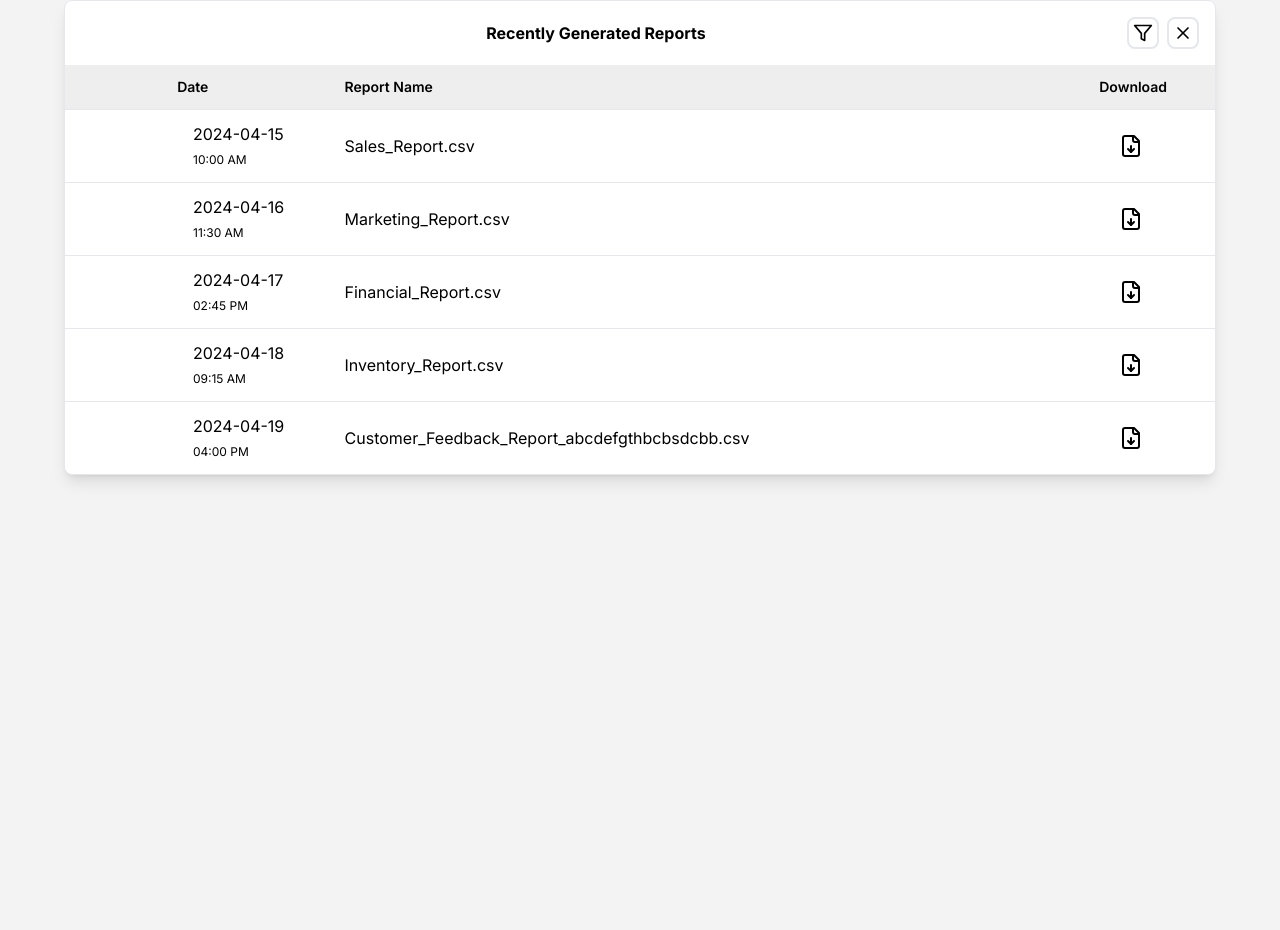
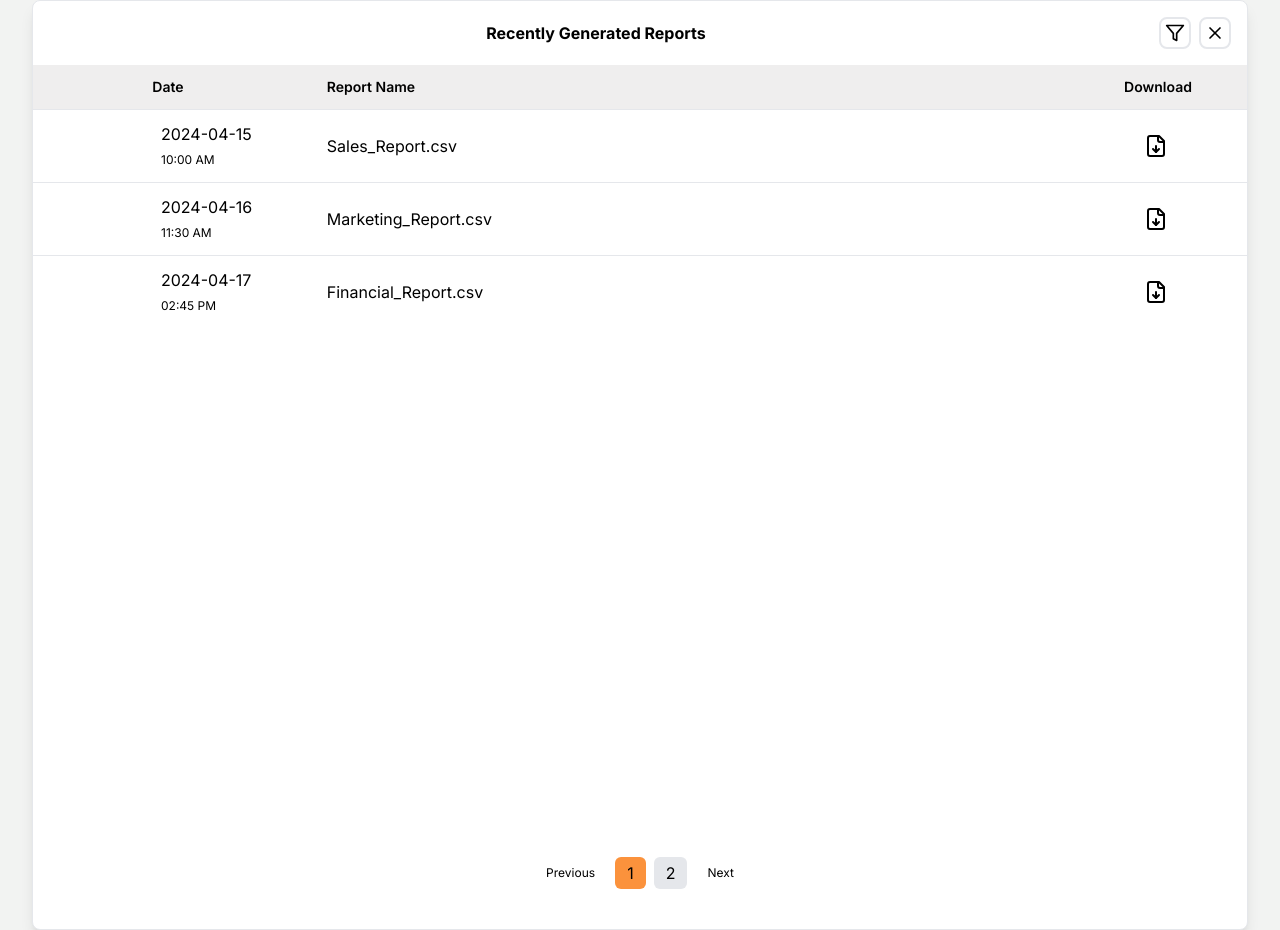
Before and after one commit to Sudipto-das/monter-assignment, a Next.js app: page / in a window 1280 px wide. Before the commit the page ends 800 px from the top, so only its background shows below. Built offline with nearby package versions, Linux system fonts and the light colour scheme.

Commit message:
added pagination

```diff
--- a/src/app/page.tsx
+++ b/src/app/page.tsx
@@ -3,15 +3,15 @@ import RepostList from "./reportList";
 
 export default function Home() {
   return (
-    <div className="w-[90%] m-auto border rounded-lg shadow-lg bg-white">
+    <div className="w-[95%] m-auto border rounded-lg shadow-lg bg-white">
       <div className="flex items-center justify-center py-4">
         <h1 className=" text-center flex-grow font-bold">Recently Generated Reports</h1>
         <div className="flex gap-2 mr-4">
           <div className="border-2 rounded-lg p-1">
-            <svg xmlns="http://www.w3.org/2000/svg" width="20" height="20" viewBox="0 0 24 24" fill="none" stroke="currentColor" stroke-width="2" stroke-linecap="round" stroke-linejoin="round" className="lucide lucide-filter"><polygon points="22 3 2 3 10 12.46 10 19 14 21 14 12.46 22 3" /></svg>
+            <svg xmlns="http://www.w3.org/2000/svg" width="20" height="20" viewBox="0 0 24 24" fill="none" stroke="currentColor" strokeWidth="2" strokeLinecap="round" stroke-linejoin="round" className="lucide lucide-filter"><polygon points="22 3 2 3 10 12.46 10 19 14 21 14 12.46 22 3" /></svg>
           </div>
           <div className="border-2 rounded-lg p-1">
-            <svg xmlns="http://www.w3.org/2000/svg" width="20" height="20" viewBox="0 0 24 24" fill="none" stroke="currentColor" stroke-width="2" stroke-linecap="round" stroke-linejoin="round" className="lucide lucide-x"><path d="M18 6 6 18" /><path d="m6 6 12 12" /></svg>
+            <svg xmlns="http://www.w3.org/2000/svg" width="20" height="20" viewBox="0 0 24 24" fill="none" stroke="currentColor" strokeWidth="2" strokeLinecap="round" stroke-linejoin="round" className="lucide lucide-x"><path d="M18 6 6 18" /><path d="m6 6 12 12" /></svg>
           </div>
         </div>
       </div>
--- a/src/app/reportList.tsx
+++ b/src/app/reportList.tsx
@@ -1,8 +1,22 @@
-'use Client'
+'use client'
 import dummyData from "@/data/data"
+import { useState } from "react"
 const RepostList = () => {
+    const [currentPage, setCurrentPage] = useState(1)
+    const Item_per_page = 3
+    const total_pages = Math.ceil(dummyData.length / Item_per_page)
+    const startIndex = (currentPage - 1) * Item_per_page
+    const endIndex = Math.min(startIndex + Item_per_page, dummyData.length)
     const listHeader = ['Date', 'Report Name', 'Download']
-    return <div><table className="w-full">
+    const handleNextPage = () => {
+        setCurrentPage(Math.min(currentPage + 1, total_pages));
+    };
+
+    const handlePrevPage = () => {
+        setCurrentPage(Math.max(currentPage - 1, 1));
+    };
+    return <div className="h-[54rem] flex flex-col justify-between pb-10">
+        <table className="w-full ">
             <thead className="bg-[#efeeee]">
                 <tr>
                     <th className="py-3 px-3 text-sm font-semibold w-[10%]">{listHeader[0]}</th>
@@ -11,16 +25,23 @@ const RepostList = () => {
                 </tr>
             </thead>
             <tbody>
-            {dummyData.map((item, index) => (
+                {dummyData.slice(startIndex, endIndex).map((item, index) => (
                     <tr key={index} className="border-t py-8">
-                    <td className="py-3 pl-32 w-[20%] ">{item.date} <br/><span className="text-xs">{item.time}</span>
+                        <td className="py-3 pl-32 w-[20%] ">{item.date} <br /><span className="text-xs">{item.time}</span>
                         </td>
                         <td className="pl-6 w-[60%]">{item.reportName}</td>
-                    <td className=" pl-8 w-[10%] m-auto"> <div><svg xmlns="http://www.w3.org/2000/svg" width="24" height="24" viewBox="0 0 24 24" fill="none" stroke="currentColor" stroke-width="2" stroke-linecap="round" stroke-linejoin="round" className="lucide lucide-file-down"><path d="M15 2H6a2 2 0 0 0-2 2v16a2 2 0 0 0 2 2h12a2 2 0 0 0 2-2V7Z" /><path d="M14 2v4a2 2 0 0 0 2 2h4" /><path d="M12 18v-6" /><path d="m9 15 3 3 3-3" /></svg></div></td>
+                        <td className=" pl-8 w-[10%] m-auto"> <div><svg xmlns="http://www.w3.org/2000/svg" width="24" height="24" viewBox="0 0 24 24" fill="none" stroke="currentColor" strokeWidth="2" stroke-linecap="round" strokeLinejoin="round" className="lucide lucide-file-down"><path d="M15 2H6a2 2 0 0 0-2 2v16a2 2 0 0 0 2 2h12a2 2 0 0 0 2-2V7Z" /><path d="M14 2v4a2 2 0 0 0 2 2h4" /><path d="M12 18v-6" /><path d="m9 15 3 3 3-3" /></svg></div></td>
                     </tr>
                 ))}
             </tbody>
         </table>
+        <div className="flex justify-center mt-4">
+                <button onClick={handlePrevPage} disabled={currentPage === 1} className="mx-1 px-3 py-1 text-xs">Previous</button>
+                {Array.from({ length: total_pages }, (_, i) => (
+                    <button key={i + 1} onClick={() => setCurrentPage(i + 1)} className={`mx-1 px-3 py-1 rounded-md ${currentPage === i + 1 ? 'bg-orange-400' : 'bg-gray-200'}`}>{i + 1}</button>
+                ))}
+                <button onClick={handleNextPage} disabled={currentPage === total_pages} className="mx-1 px-3 py-1 text-xs">Next</button>
+            </div>
     </div>
 }
 export default RepostList
```
Lines whose indentation alone changed are shown as unchanged.
